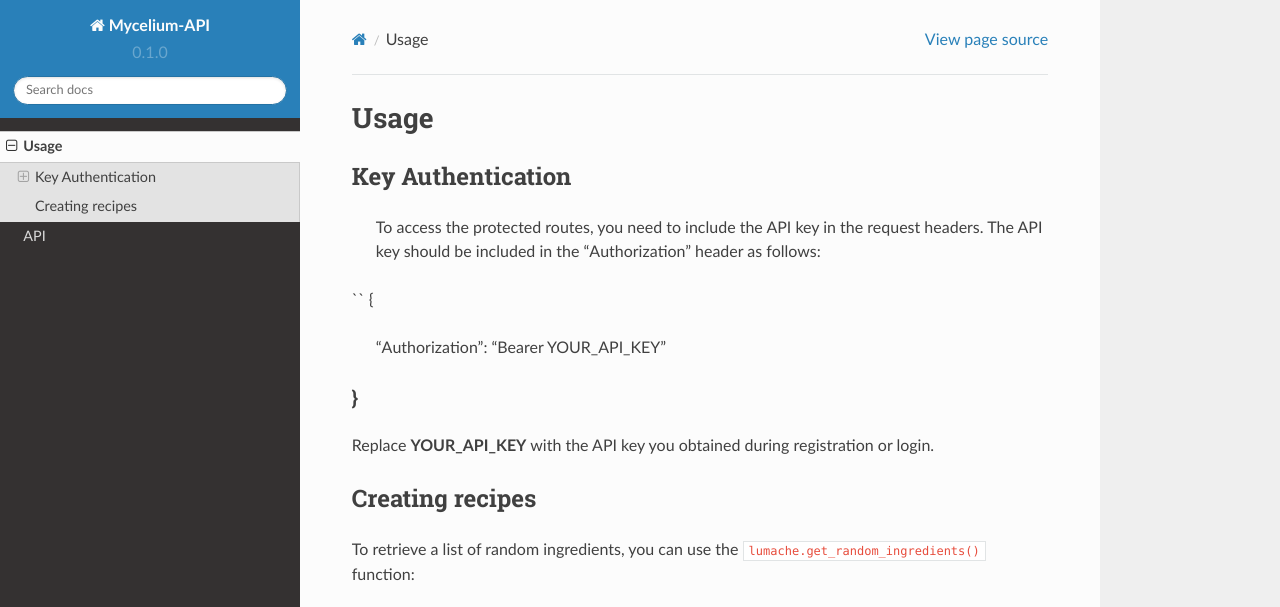
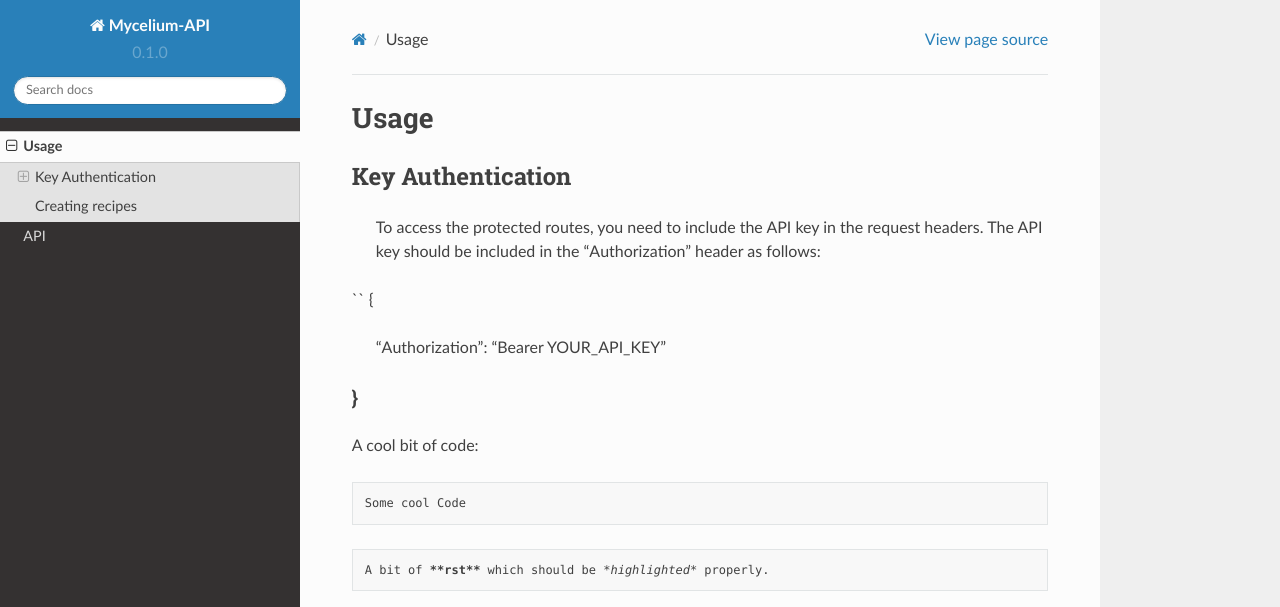
Before and after one commit to growtoups/m-a-dcs, a Sphinx documentation site: the page built from docs/source/usage.rst, in a window 1280 px wide and 900 px high, cut to the strip 0-607 px from the top of the window. Built offline with Sphinx 7.4.7 and the Read the Docs theme 2.0.0, drawn with Linux system fonts in a browser that asks for light colours.

Commit message:
Update usage.rst

```diff
--- a/docs/source/usage.rst
+++ b/docs/source/usage.rst
@@ -12,7 +12,13 @@ Key Authentication
   "Authorization": "Bearer YOUR_API_KEY"
 }
 ``
+A cool bit of code::
 
+   Some cool Code
+
+.. code-block:: rst
+
+   A bit of **rst** which should be *highlighted* properly.
 Replace **YOUR_API_KEY** with the API key you obtained during registration or login.
 
 Creating recipes
```
